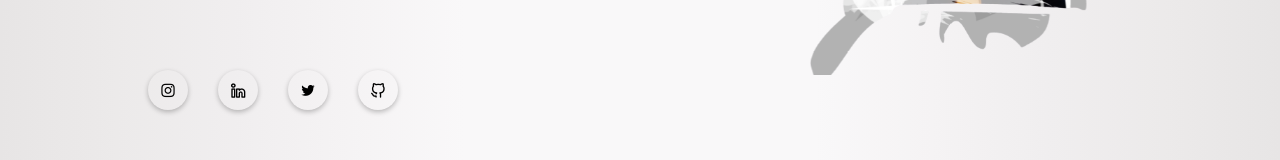
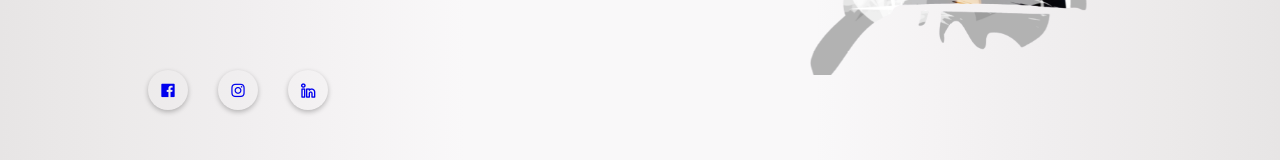
Before and after one commit to anthonyarroyo1995/mypersonalpage, a plain HTML site: page index.html in a window 1280 px wide. Shown: the part 517-677 px from the top of the page. Drawn offline with nearby package versions, Linux system fonts and the light colour scheme.

Commit message:
index.html

```diff
--- a/index.html
+++ b/index.html
@@ -80,10 +80,21 @@
                         <a href="https://drive.google.com/file/d/1nPVQgD7sM8us0W79GItw1M6S0zPk6ktg/view?usp=share_link" class="btn" download>Descarga mi CV <i class="uil uil-file-alt"></i></a>
                     </div>
                     <div class="social_icons">
-                        <div class="icon"><i class="uil uil-instagram"></i></div>
-                        <div class="icon"><i class="uil uil-linkedin-alt"></i></div>
-                        <div class="icon"><i class="uil uil-twitter"></i></div>
-                        <div class="icon"><i class="uil uil-github-alt"></i></div>
+                        <a href="https://www.facebook.com/alerock1995/" target="_blank">
+                <div class="icon">
+                    <i class="uil uil-facebook"></i>
+                </div>
+            </a>
+            <a href="https://instagram.com/aaac.07?igshid=OGQ5ZDc2ODk2ZA==" target="_blank">
+                <div class="icon">
+                    <i class="uil uil-instagram"></i>
+                </div>
+            </a>
+            <a href="https://www.linkedin.com/in/anthony-arroyo-1751901b3/" target="_blank">
+                <div class="icon">
+                    <i class="uil uil-linkedin-alt"></i>
+                </div>
+            </a>
                     </div>
                 </div>
                 <div class="featured-image">
```
